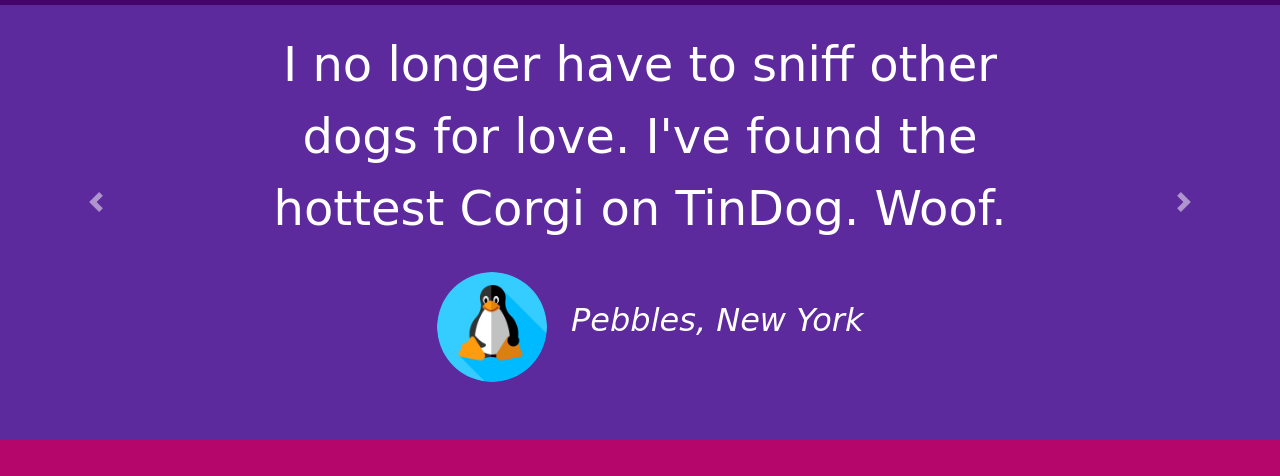
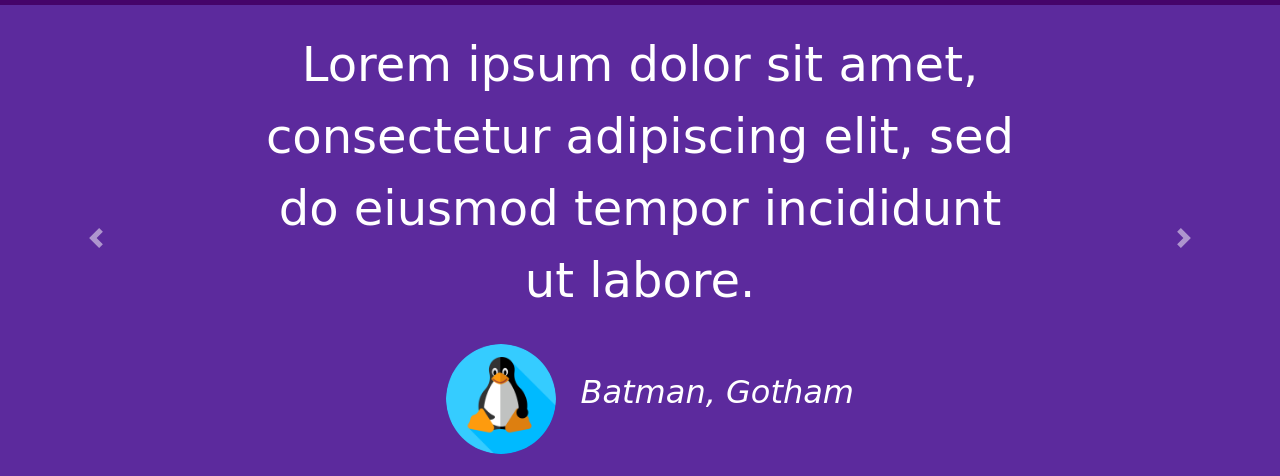
Before and after one commit to jigmegithub/HotelNewGrand, a plain HTML site: page index.html in a window 1280 px wide. Shown: the part 100-576 px from the top of the page. Drawn offline with nearby package versions, Linux system fonts and the light colour scheme; some packages are replaced by stand-ins of ours; a web font is replaced by a local one.

Commit message:
Testimonial-edits

```diff
--- a/index.html
+++ b/index.html
@@ -75,14 +75,14 @@
     <div id="testimonial-carousel" class="carousel slide" data-ride="false">
       <div class="carousel-inner">
         <div class="carousel-item active container-fluid">
-          <h2 class="testimonial-text">I no longer have to sniff other dogs for love. I've found the hottest Corgi on TinDog. Woof.</h2>
+          <h2 class="testimonial-text">Lorem ipsum dolor sit amet, consectetur adipiscing elit, sed do eiusmod tempor incididunt ut labore.</h2>
           <img class="testimonial-image" src="images/linux.png" alt="dog-profile">
-          <em class="em-css">Pebbles, New York</em>
+          <em class="em-css">Batman, Gotham</em>
         </div>
         <div class="carousel-item container-fluid">
-          <h2 class="testimonial-text">My dog used to be so lonely, but with TinDog's help, they've found the love of their life. I think.</h2>
+          <h2 class="testimonial-text">Lorem ipsum dolor sit amet, consectetur adipiscing elit, sed do eiusmod tempor incididunt ut labore.</h2>
           <img class="testimonial-image" src="images/linux.png" alt="lady-profile">
-          <em class="em-css">Beverly, Illinois</em>
+          <em class="em-css">Superman, Matropolis</em>
         </div>
       </div>
       <a class="carousel-control-prev" href="#testimonial-carousel" role="button" data-slide="prev">
```
